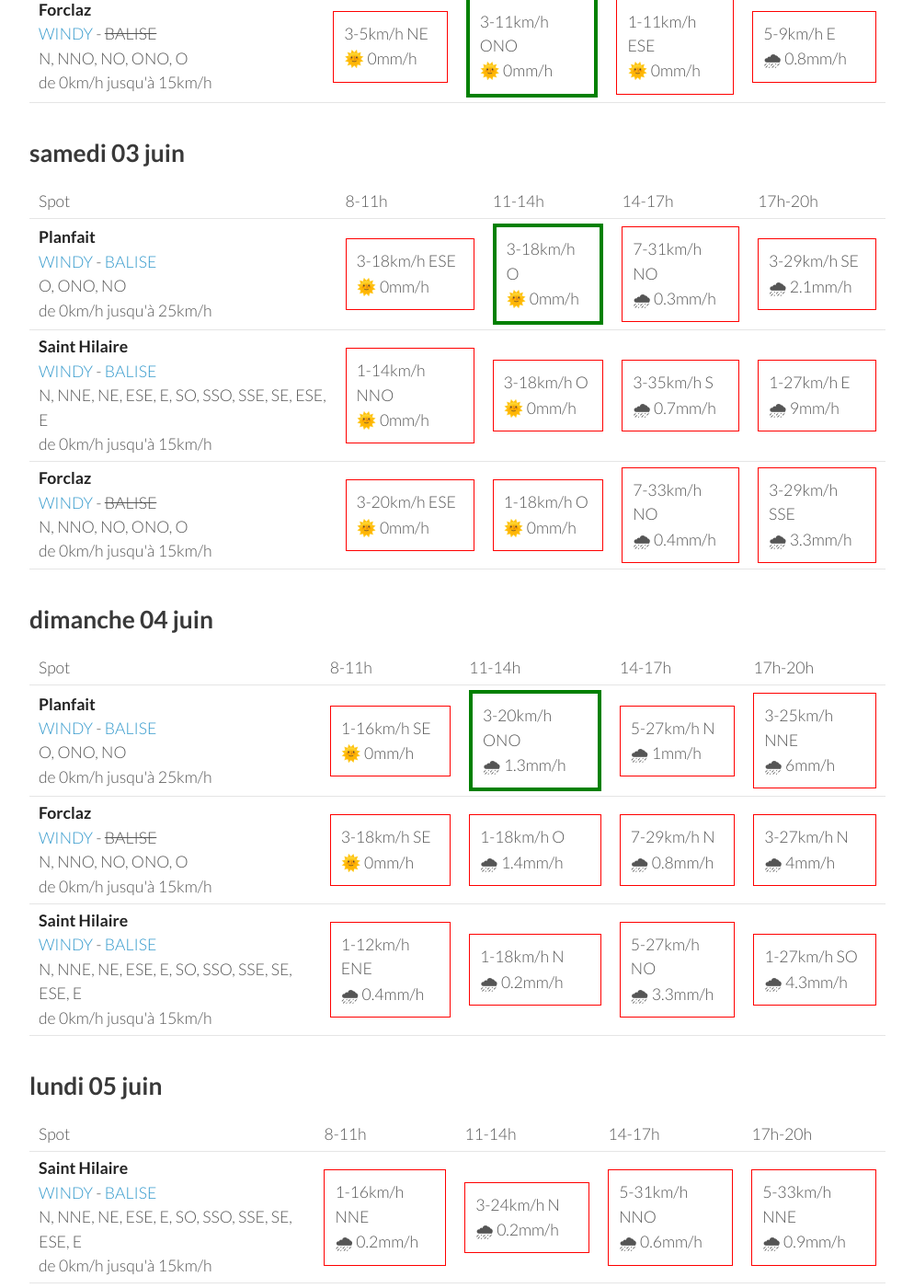
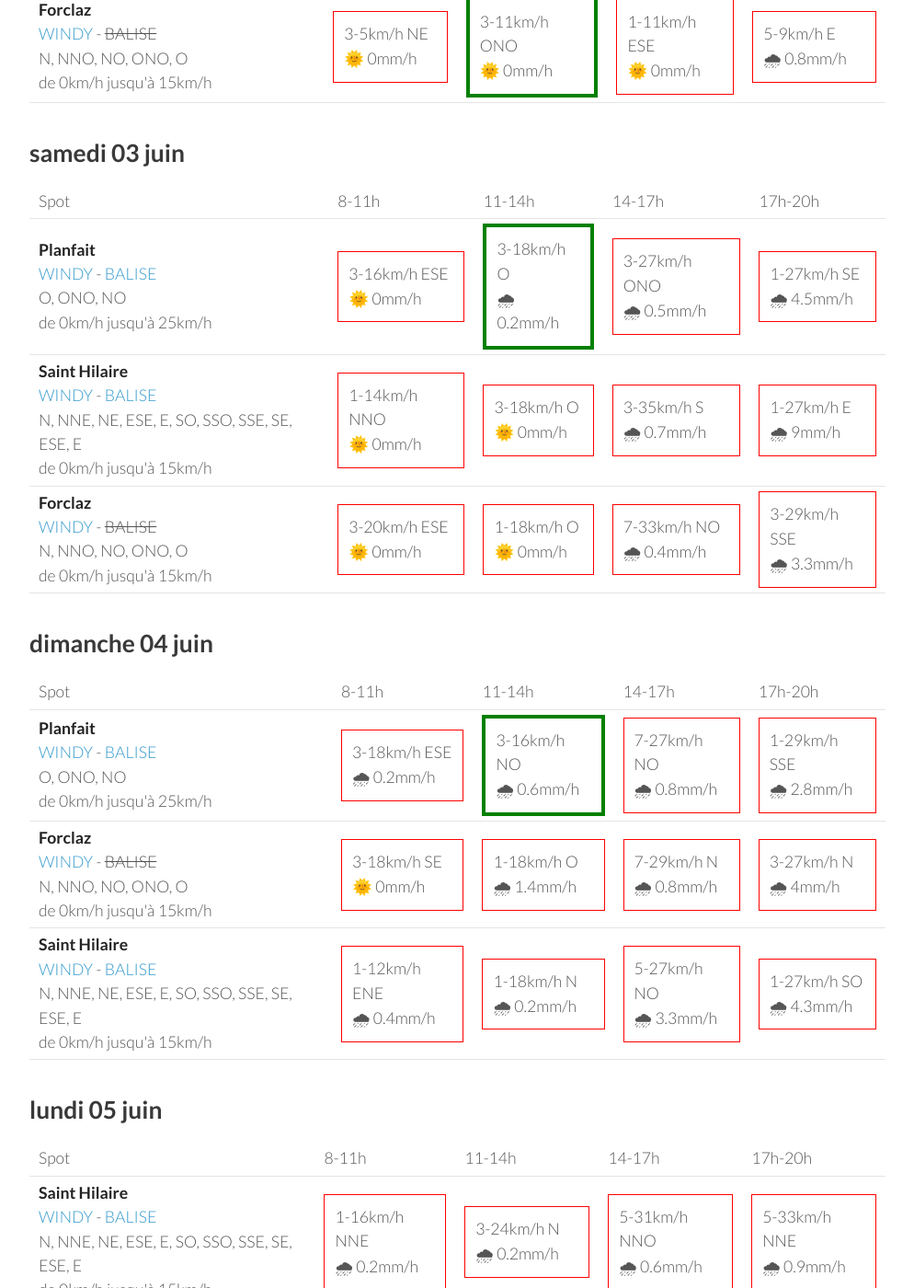
Before and after one commit to parapente-dans-le-nord/parapente-dans-le-nord.github.io, a Jekyll site: the page built from alpes_nord.markdown, in a window 1280 px wide and 1400 px high, scrolled down 1143 px. Shown: the whole window at 92% size, without its empty margins (26-1020 px from the left). Built offline with Jekyll 4.4.1, drawn with Linux system fonts in a browser that asks for light colours; some of the changed text lies outside the part shown.

Commit message:
update index.markdown

```diff
--- a/alpes_nord.markdown
+++ b/alpes_nord.markdown
@@ -113,10 +113,10 @@ page mise à jour le jeudi 01 juin 13:26
 <tr>
         <td><strong>Planfait</strong><br><a href="https://windy.com/45.853/6.223?45.415,6.223,8">WINDY</a> - <span class=""><a href="https://www.openwindmap.org/PP496">BALISE</a> </span><br> <span class="vent-favorable">O, ONO, NO</span><br><span class="force-vent">de 0km/h jusqu'à 25km/h</span> </td>
 
-            <td><div class="not-flyable"><p>3-18km/h ESE</p><p>🌞 0mm/h</p></div></td>
-            <td><div class="flyable"><p>3-18km/h O</p><p>🌞 0mm/h</p></div></td>
-            <td><div class="not-flyable"><p>7-31km/h NO</p><p>🌧 0.3mm/h</p></div></td>
-            <td><div class="not-flyable"><p>3-29km/h SE</p><p>🌧 2.1mm/h</p></div></td>
+            <td><div class="not-flyable"><p>3-16km/h ESE</p><p>🌞 0mm/h</p></div></td>
+            <td><div class="flyable"><p>3-18km/h O</p><p>🌧 0.2mm/h</p></div></td>
+            <td><div class="not-flyable"><p>3-27km/h ONO</p><p>🌧 0.5mm/h</p></div></td>
+            <td><div class="not-flyable"><p>1-27km/h SE</p><p>🌧 4.5mm/h</p></div></td>
 
 
     </tr>
@@ -159,10 +159,10 @@ page mise à jour le jeudi 01 juin 13:26
 <tr>
         <td><strong>Planfait</strong><br><a href="https://windy.com/45.853/6.223?45.415,6.223,8">WINDY</a> - <span class=""><a href="https://www.openwindmap.org/PP496">BALISE</a> </span><br> <span class="vent-favorable">O, ONO, NO</span><br><span class="force-vent">de 0km/h jusqu'à 25km/h</span> </td>
 
-            <td><div class="not-flyable"><p>1-16km/h SE</p><p>🌞 0mm/h</p></div></td>
-            <td><div class="flyable"><p>3-20km/h ONO</p><p>🌧 1.3mm/h</p></div></td>
-            <td><div class="not-flyable"><p>5-27km/h N</p><p>🌧 1mm/h</p></div></td>
-            <td><div class="not-flyable"><p>3-25km/h NNE</p><p>🌧 6mm/h</p></div></td>
+            <td><div class="not-flyable"><p>3-18km/h ESE</p><p>🌧 0.2mm/h</p></div></td>
+            <td><div class="flyable"><p>3-16km/h NO</p><p>🌧 0.6mm/h</p></div></td>
+            <td><div class="not-flyable"><p>7-27km/h NO</p><p>🌧 0.8mm/h</p></div></td>
+            <td><div class="not-flyable"><p>1-29km/h SSE</p><p>🌧 2.8mm/h</p></div></td>
 
 
     </tr>
```
Also changed, not shown: other parts of alpes_nord.markdown (+1 -1 lines).
